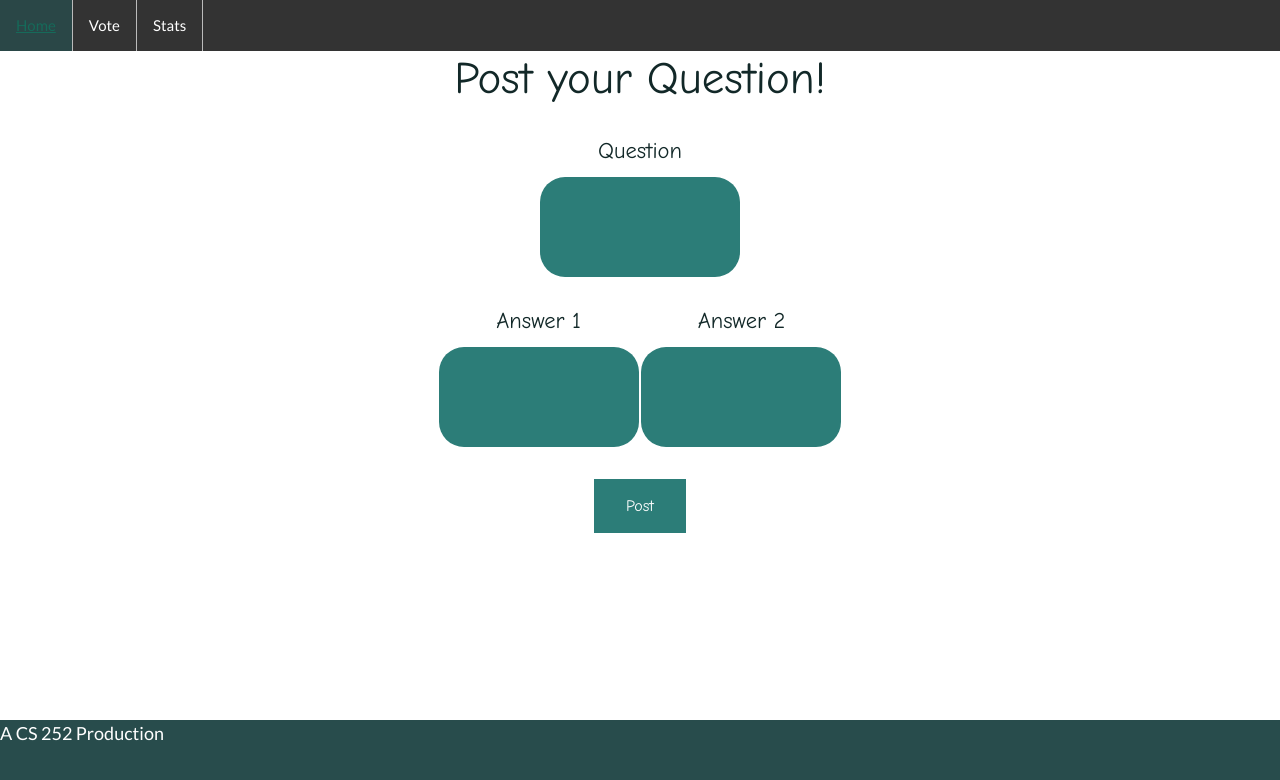
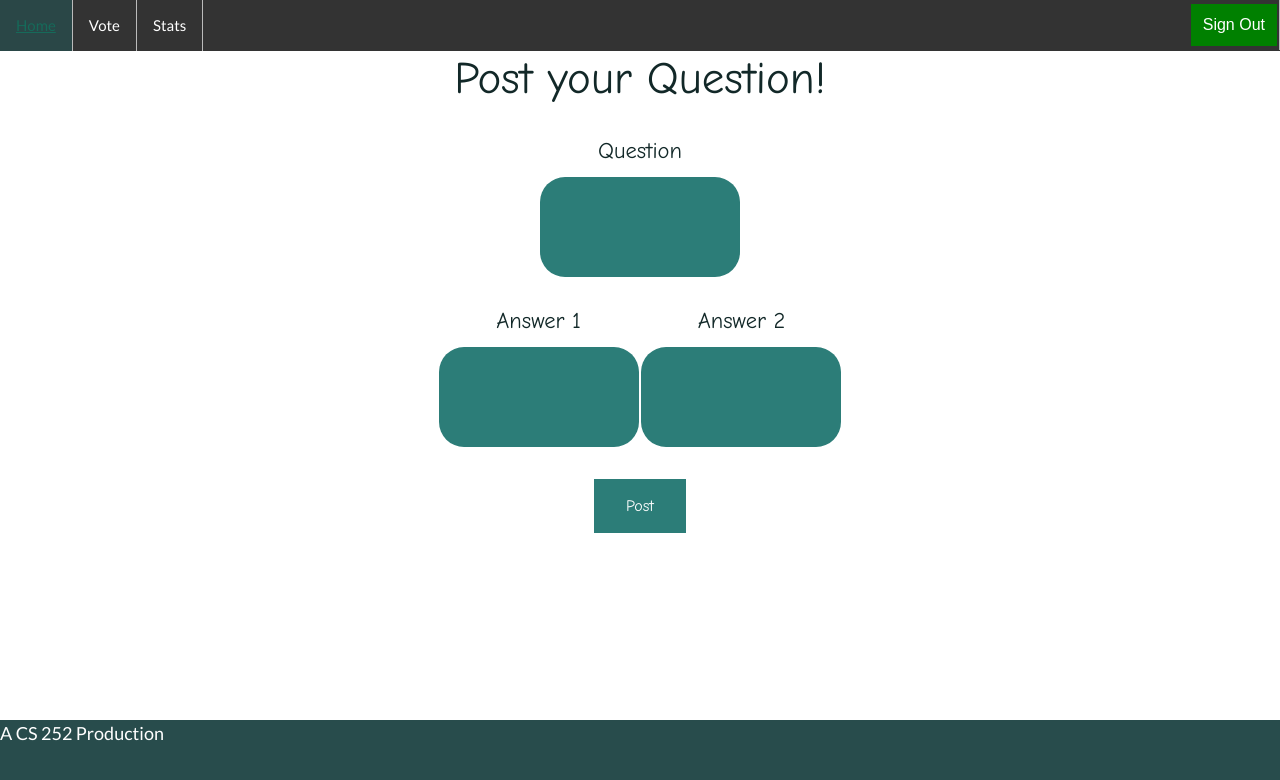
Before and after one commit to KailuOrton/cs252P, a website: page public/post.html in a window 1280 px wide. Drawn offline with nearby package versions, Linux system fonts and the light colour scheme.

Commit message:
added signout button
Not functional

```diff
--- a/public/post.html
+++ b/public/post.html
@@ -114,6 +114,18 @@ li a:hover {
     background-color: rgb(40, 76, 76);
 }
 
+.button2 button{
+    background-color: green;
+    border: none;
+    color: white;
+    padding: 9px 12px;
+    text-align: center;
+    text-decoration: none;
+    font-family: sans-serif;
+    display: inline-block;
+    cursor: pointer;
+}
+
 </style>
 </head>
 <body>
@@ -122,6 +134,7 @@ li a:hover {
   		<li><a class="active" href="voteorpost.html">Home</a></li>
   		<li><a href="vote.html">Vote</a></li>
         <li><a href="stats.html">Stats</a></li>
+        <li style="float:right" class="button2"><button>Sign Out</button></li>
   	</ul>
 	<div class="container">
 
```
